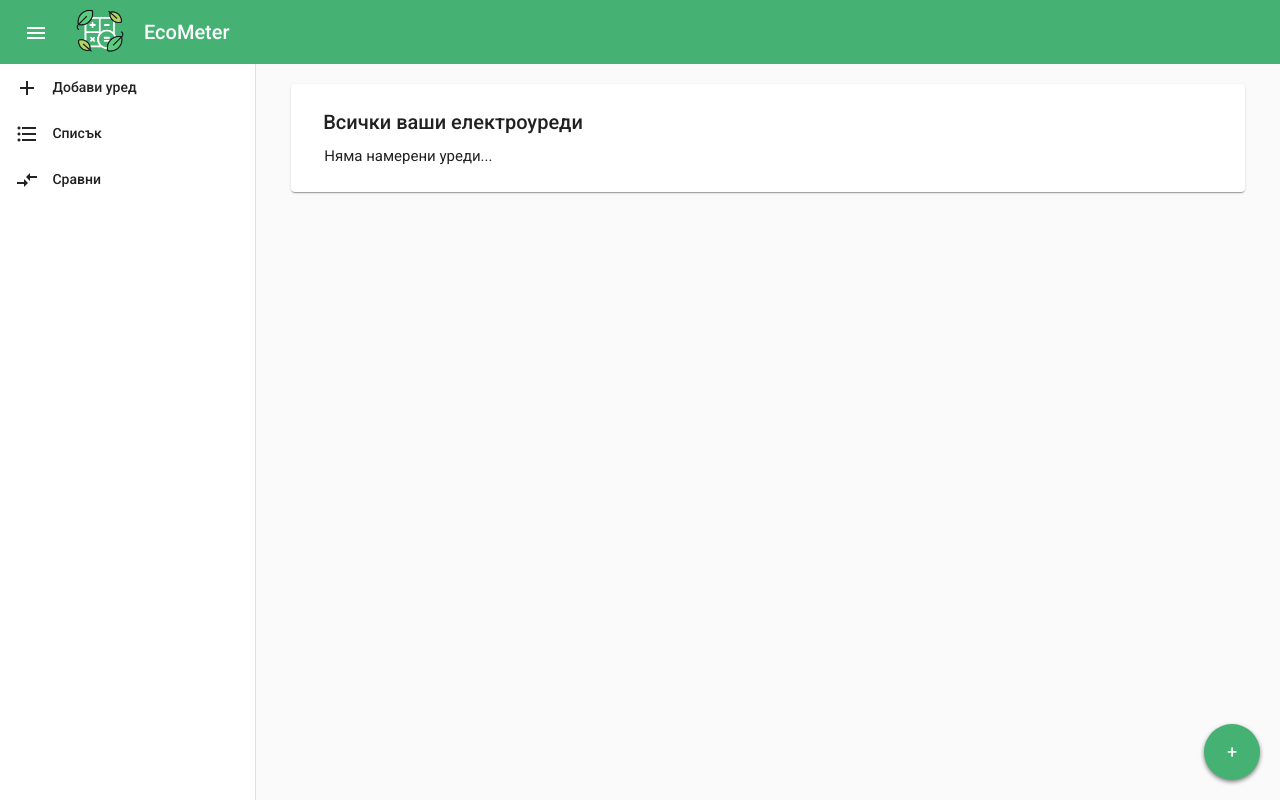
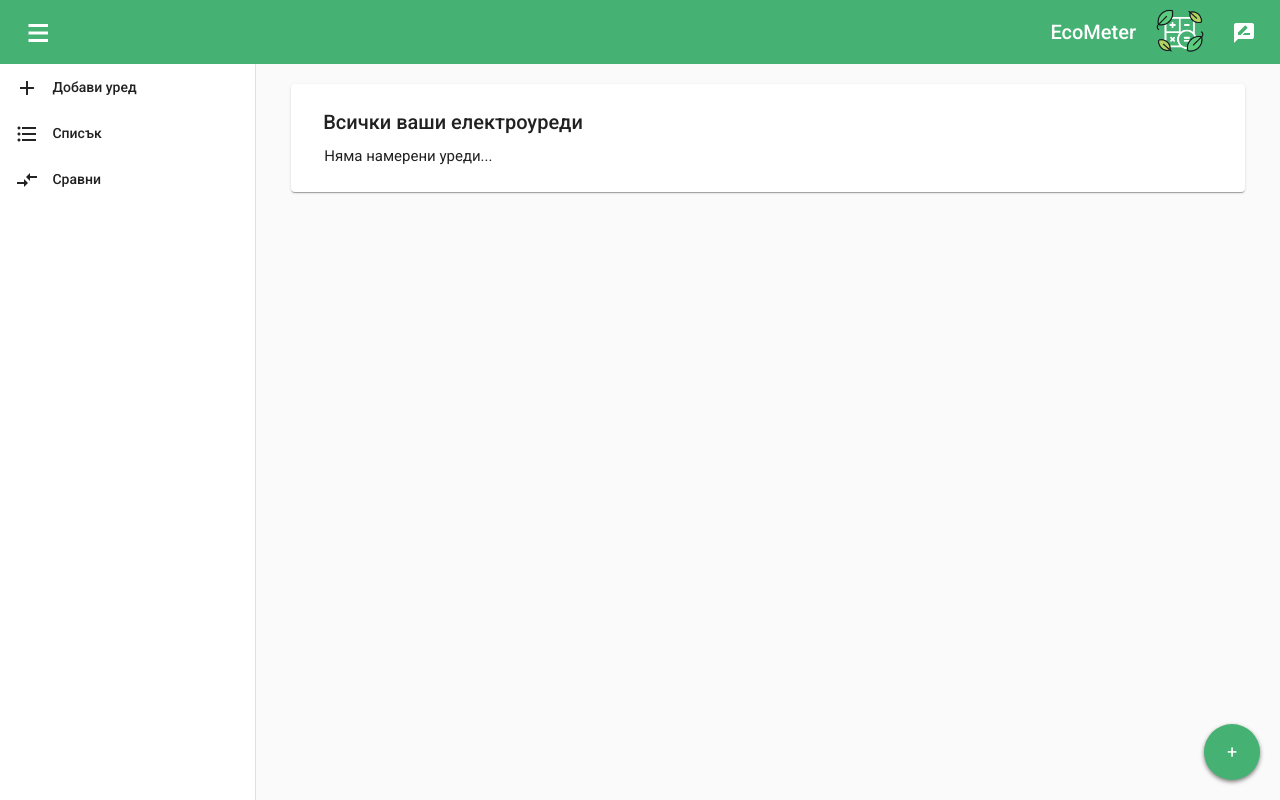
Before and after one commit to Lucky-Martin/eco-calculator, an Angular app: page /list in a window 1280 px wide. Built offline with nearby package versions, Linux system fonts and the light colour scheme.

Commit message:
Rebrand navigation & create feedback dialog

```diff
--- a/src/app/app.component.css
+++ b/src/app/app.component.css
@@ -1,5 +1,24 @@
-mat-toolbar button {
+.grid-container {
+  display: flex;
+  width: 100%;
+}
+.grid-container .col-main {
+  width: 70%;
+  display: flex;
+  justify-content: end;
+  align-items: center;
+}
+h1 {
   margin-right: 20px;
+}
+.grid-container .col-second {
+  width: 30%;
+  display: flex;
+  justify-content: start;
+  align-items: center;
+}
+.grid-container .col-second button mat-icon {
+  font-size: 36px;
 }
 mat-sidenav-container {
   width: 100%;
@@ -10,7 +29,6 @@ mat-sidenav-container mat-sidenav {
   max-width: 316px;
   height: 100%;
 }
-
 img{
   width: 48px;
   margin-right: 20px;
--- a/src/app/app.component.html
+++ b/src/app/app.component.html
@@ -1,9 +1,18 @@
 <mat-toolbar color="primary">
-  <button mat-icon-button (click)="updateNavState(!showNav)">
-    <mat-icon>menu</mat-icon>
-  </button>
-  <img src="assets/EcoMeter.png" alt="EcoMeter logo"/>
-  <span>EcoMeter</span>
+  <div class="grid-container">
+    <div class="col-second">
+      <button mat-icon-button (click)="updateNavState(!showNav)">
+        <mat-icon>menu</mat-icon>
+      </button>
+    </div>
+    <div class="col-main">
+      <h1>EcoMeter</h1>
+      <img src="assets/EcoMeter.png" alt="EcoMeter logo"/>
+      <button mat-icon-button (click)="onOpenFeedbackDialog()">
+        <mat-icon fontIcon="rate_review"></mat-icon>
+      </button>
+    </div>
+  </div>
 </mat-toolbar>
 <mat-sidenav-container>
   <mat-sidenav mode="side" [opened]="showNav">
--- a/src/app/app.component.ts
+++ b/src/app/app.component.ts
@@ -1,5 +1,6 @@
 import { Component } from '@angular/core';
-import {NavigationStart, Router} from "@angular/router";
+import { NavigationStart, Router } from "@angular/router";
+import {RatingService} from "./services/rating.service";
 
 @Component({
   selector: 'app-root',
@@ -9,7 +10,8 @@ import {NavigationStart, Router} from "@angular/router";
 export class AppComponent {
   showNav = true;
 
-  constructor(private router: Router) {
+  constructor(private router: Router,
+              private ratingService: RatingService) {
     //session storage garbage collector (will be removed with firebase implementation)
     this.router.events.subscribe(event => {
       if (event instanceof NavigationStart) {
@@ -24,4 +26,8 @@ export class AppComponent {
   updateNavState(state: boolean) {
     this.showNav = state;
   }
+
+  onOpenFeedbackDialog() {
+    this.ratingService.openFeedbackDialog();
+  }
 }
--- a/src/app/app.module.ts
+++ b/src/app/app.module.ts
@@ -31,6 +31,7 @@ import {MatDialogModule} from "@angular/material/dialog";
 import { SelectDeviceComponent } from './compare-devices/select-device/select-device.component';
 import {MatTreeModule} from "@angular/material/tree";
 import { EnergyClassColorComponent } from './components/shared/energy-class-color/energy-class-color.component';
+import { FeedbackComponent } from './dialogs/feedback/feedback.component';
 
 @NgModule({
   declarations: [
@@ -44,7 +45,8 @@ import { EnergyClassColorComponent } from './components/shared/energy-class-colo
     DeviceScoreComponent,
     DeviceFootprintPreviewComponent,
     SelectDeviceComponent,
-    EnergyClassColorComponent
+    EnergyClassColorComponent,
+    FeedbackComponent
   ],
   imports: [
     BrowserModule,
--- /dev/null
+++ b/src/app/dialogs/feedback/feedback.component.html
@@ -0,0 +1,11 @@
+<h1 mat-dialog-title>Обратна връзка</h1>
+<div mat-dialog-content>
+  <mat-form-field appearance="fill">
+    <mat-label>Favorite Animal</mat-label>
+    <input matInput>
+  </mat-form-field>
+</div>
+<div mat-dialog-actions>
+  <button mat-button (click)="onClose()">Затвори</button>
+  <button mat-button (click)="onSend()">Изпрати</button>
+</div>
--- /dev/null
+++ b/src/app/dialogs/feedback/feedback.component.ts
@@ -0,0 +1,23 @@
+import { Component, OnInit } from '@angular/core';
+import {MatDialogRef} from "@angular/material/dialog";
+
+@Component({
+  selector: 'app-feedback',
+  templateUrl: './feedback.component.html',
+  styleUrls: ['./feedback.component.css']
+})
+export class FeedbackComponent implements OnInit {
+  message!: string;
+
+  constructor(private dialogRef: MatDialogRef<FeedbackComponent>,) { }
+
+  ngOnInit(): void { }
+
+  onClose() {
+    this.dialogRef.close();
+  }
+
+  onSend() {
+    this.dialogRef.close(true);
+  }
+}
--- a/src/app/services/rating.service.ts
+++ b/src/app/services/rating.service.ts
@@ -1,5 +1,7 @@
 import { Injectable } from '@angular/core';
 import {Subject} from "rxjs";
+import {MatDialog} from "@angular/material/dialog";
+import {FeedbackComponent} from "../dialogs/feedback/feedback.component";
 
 @Injectable({
   providedIn: 'root'
@@ -10,7 +12,7 @@ export class RatingService {
   ratingError = new Subject<Error>();
 
 
-  constructor() { }
+  constructor(private matDialog: MatDialog) { }
 
   fetchRating() {
     const fetchedRating = parseInt(window.localStorage.getItem("rating")!);
@@ -37,6 +39,14 @@ export class RatingService {
     }
   }
 
+  openFeedbackDialog() {
+    const dialogRef = this.matDialog.open(FeedbackComponent);
+
+    dialogRef.afterClosed().subscribe(result => {
+
+    });
+  }
+
   private saveRating(newRating: number){
     window.localStorage.setItem("rating", newRating.toString())
   }
```
Also changed, not shown: src/app/dialogs/feedback/feedback.component.css (added).
